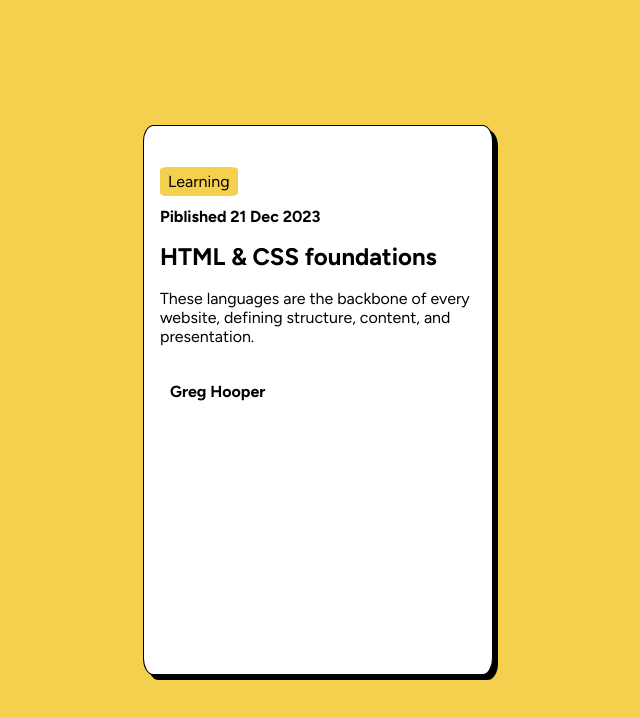
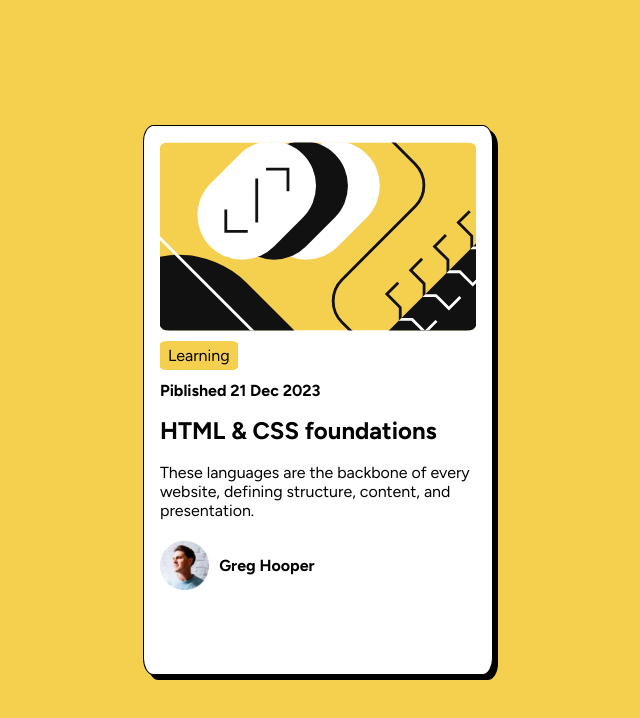
Before and after one commit to mehdibou96/challenge-blog-card, a plain HTML site: page index.html in a window 1280 px wide. Shown: the whole page, without its empty margins (322-962 px from the left). Drawn offline with Linux system fonts and the light colour scheme; the site is published under a folder, as on GitHub Pages, so addresses that start at the root find nothing.

Commit message:
Update index.html

```diff
--- a/index.html
+++ b/index.html
@@ -21,7 +21,7 @@
   <body>
     <article>
 
-        <img src="/assets/images/illustration-article.svg" alt="" class="img" >
+        <img src="assets/images/illustration-article.svg" alt="" class="img" >
 
 
       <div class="h">Learning</div>
@@ -33,7 +33,7 @@
         </P>
 <div class="img2">
 
-        <img src="/assets/images/image-avatar.webp" alt="" class="img3">
+        <img src="assets/images/image-avatar.webp" alt="" class="img3">
         <span>Greg Hooper</span>
       </div>
 
```
